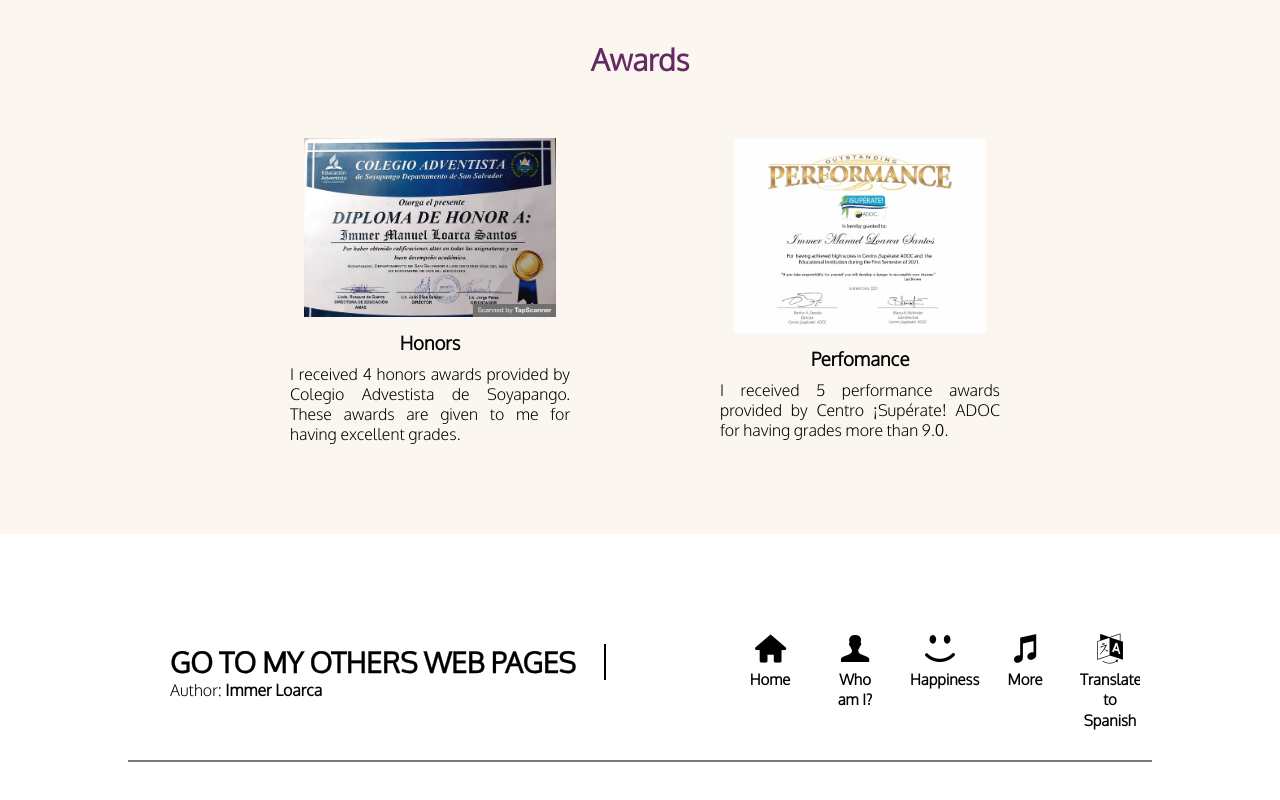
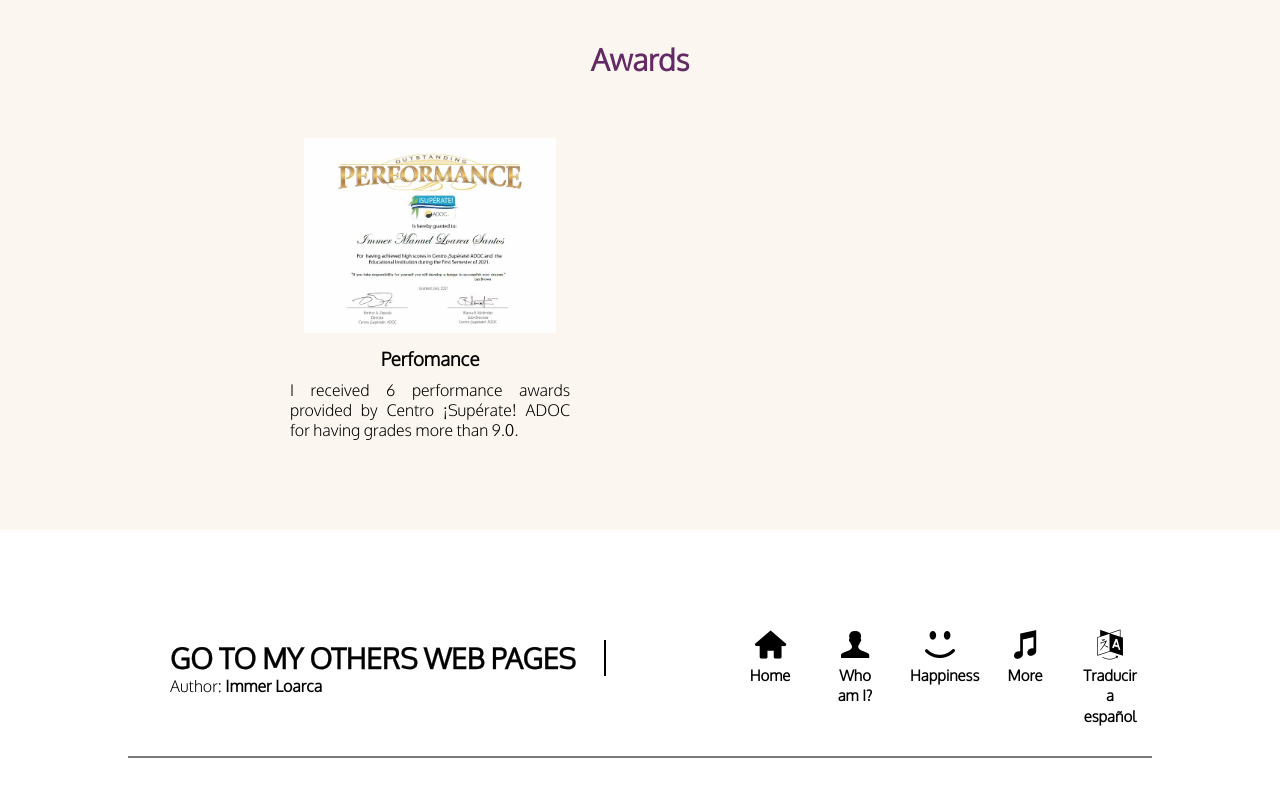
Before and after one commit to ImmerLoarca/Personal-Web-Page, a plain HTML site: page Personal Web page/Achievements/Achievements.html in a window 1280 px wide. Shown: the part 2615-3415 px from the top of the page. Drawn offline with Linux system fonts and the light colour scheme.

Commit message:
Update Achievements.html

```diff
--- a/Personal Web page/Achievements/Achievements.html
+++ b/Personal Web page/Achievements/Achievements.html
@@ -143,16 +143,16 @@
                <div class="contenedor">
                    <h2 class="titulo" id="Info_extra">Awards</h2>
                    <div class="info-cont">
-                       <div class="info-ind">
+                       <!--<div class="info-ind">
                            <img src="Imagenes/diploma2.jpg" alt="" >
                            <h3>Honors</h3>
                            <p>I received 4 honors awards provided by Colegio Advestista de Soyapango. These awards are given to me for having excellent grades.</p>
-                       </div>
+                       </div>--->
 
                        <div class="info-ind">
                            <img src="Imagenes/diploma.jpeg" alt="">
                            <h3> Perfomance</h3>
-                           <p>I received 5 performance awards provided by Centro ¡Supérate! ADOC for having grades more than 9.0.</p>
+                           <p>I received 6 performance awards provided by Centro ¡Supérate! ADOC for having grades more than 9.0.</p>
                        </div>
 
                    </div>
@@ -181,7 +181,7 @@
                     <i class="icon-note-beamed"></i><h4>More</h4>
                 </a>
                 <a href="../../Logros y proyectos/Logros.html" target="_self" class="social-media-icon">
-                    <i class="icon-language"></i><h4>Translate</h4> <h4>to</h4> <h4>Spanish</h4>
+                    <i class="icon-language"></i><h4>Traducir</h4> <h4>a</h4> <h4>español</h4>
                 </a>
             </div>
         </div>
```
